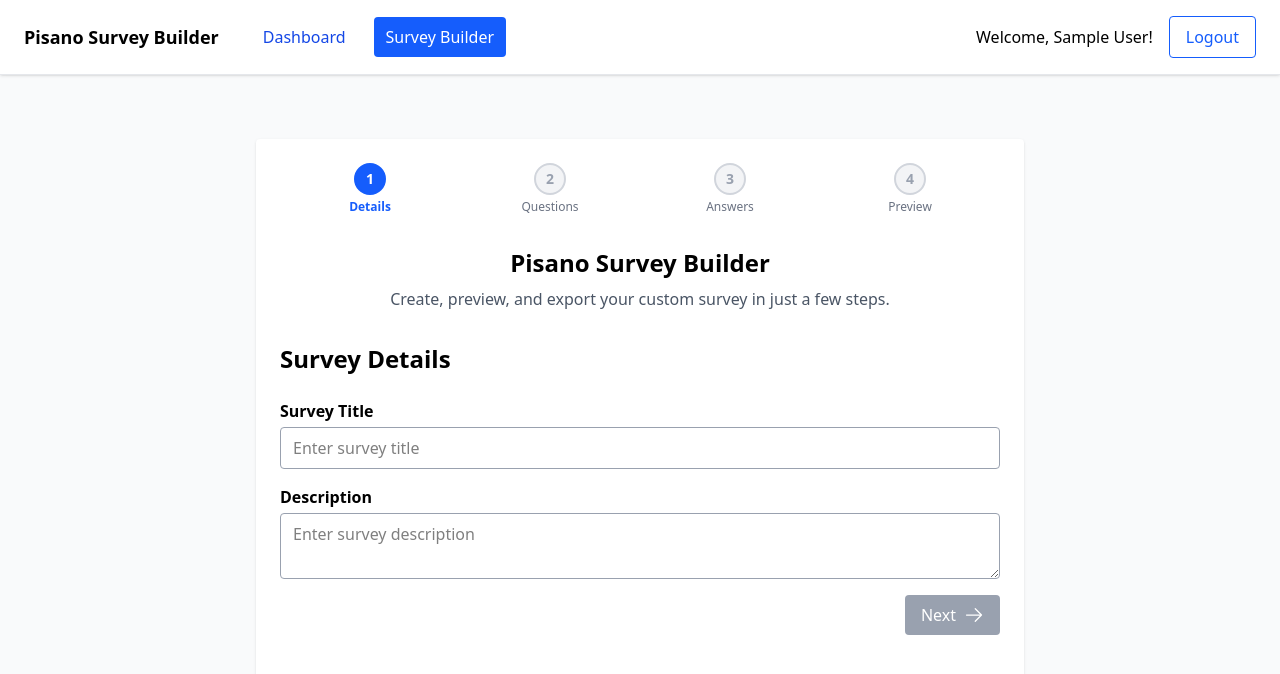
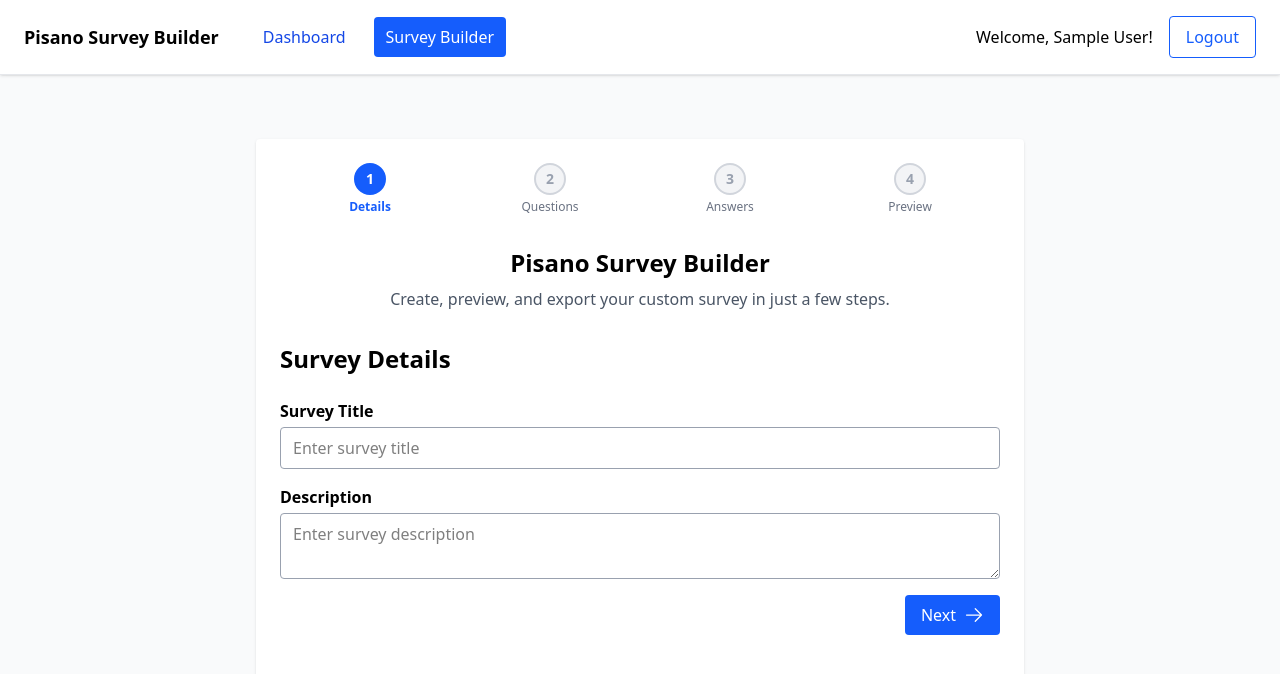
Before and after one commit to coskuntekin/pisano-survey-builder, a React (Vite) app: page /app/survey-builder/step-1 in a window 1280 px wide. Shown: the top 674 px of the page. Built offline with nearby package versions, Linux system fonts and the light colour scheme; sample sign-in values are in the browser's storage.

Commit message:
Refactor SurveyMetadataForm button styles for improved clarity and consistency

```diff
--- a/src/components/SurveyMetadataForm.tsx
+++ b/src/components/SurveyMetadataForm.tsx
@@ -71,10 +71,8 @@
       {showNext && (
         <button
           type="submit"
-          className={`self-end px-4 py-2 rounded text-white flex items-center gap-2 ${
-            canProceed
-              ? "bg-blue-600 hover:bg-blue-700"
-              : "bg-gray-400 cursor-not-allowed"
+          className={`self-end bg-blue-600 hover:bg-blue-700 px-4 py-2 rounded text-white flex items-center gap-2 ${
+            canProceed ? "cursor-pointer" : " cursor-not-allowed"
           }`}
           disabled={!canProceed}
         >
```
